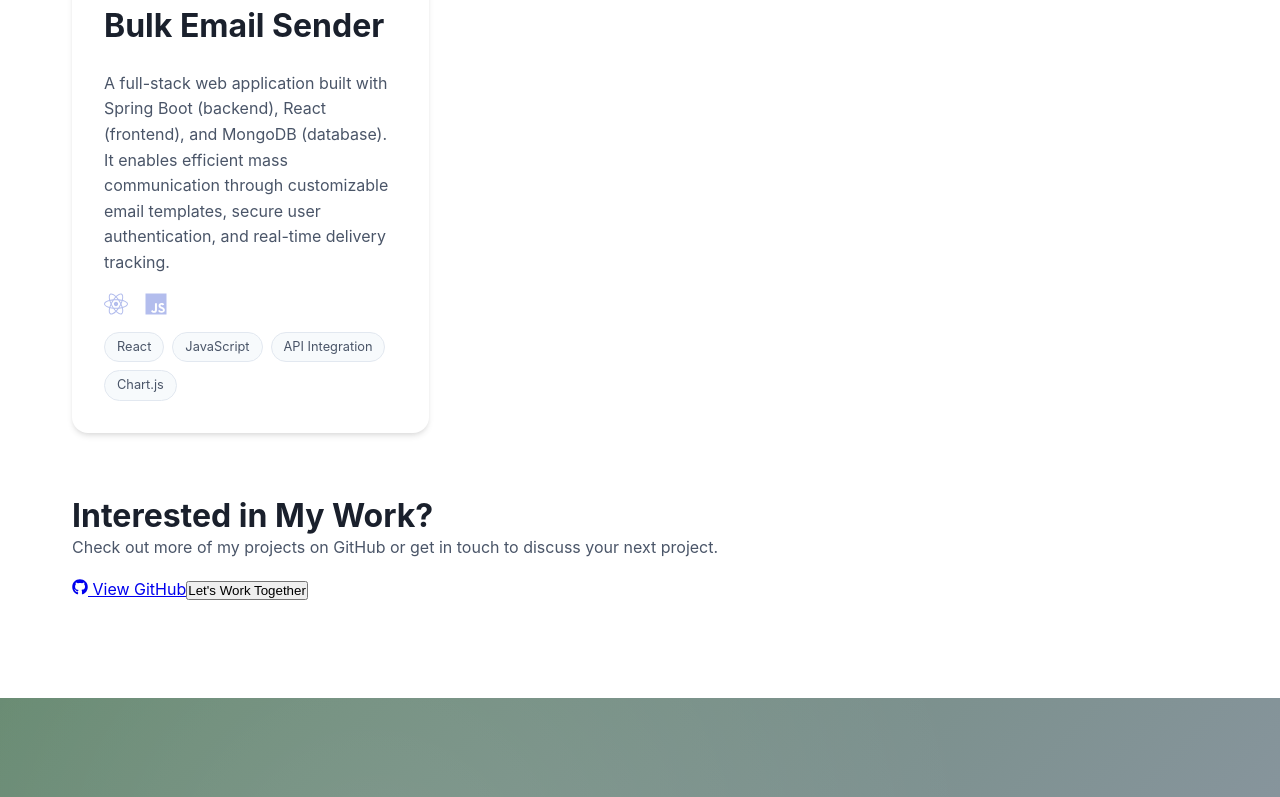
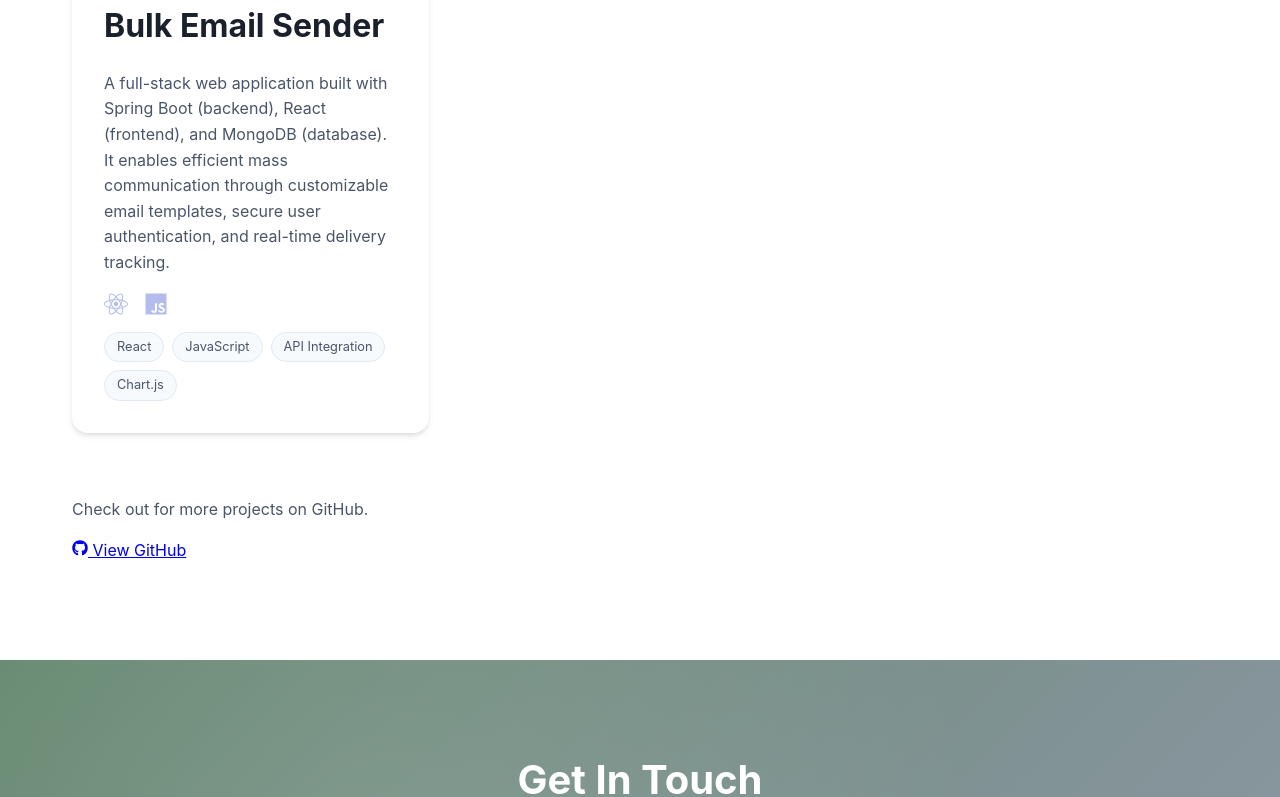
Before and after one commit to EmmanuelAdah/portfolio, a React (Vite) app in the folder my-app/: page / in a window 1280 px wide. Shown: the part 5053-5850 px from the top of the page. Built offline with nearby package versions, Linux system fonts and the light colour scheme; no server answers.

Commit message:
projects interface

```diff
--- a/my-app/src/Components/Projects.jsx
+++ b/my-app/src/Components/Projects.jsx
@@ -2,7 +2,10 @@ import React, { useState } from 'react'
 import { motion } from 'framer-motion'
 import { FaExternalLinkAlt, FaGithub, FaReact, FaNodeJs, FaPython, FaJs, FaJava, FaDatabase } from 'react-icons/fa'
 import { SiMongodb, SiExpress, SiDjango, SiTailwindcss } from 'react-icons/si'
-import { AiFillSkype } from "react-icons/ai";
+import { AiFillSkype, AiOutlineSkype } from "react-icons/ai";
+import Portfolio from '../assets/Images/portfolio.png'
+import BulkEmails from '../assets/Images/bulk_emails.png'
+import ExpenseTracker from '../assets/Images/expense_tracker.png'
 
 function Projects() {
   const [activeFilter, setActiveFilter] = useState('all')
@@ -14,7 +17,7 @@ function Projects() {
       description: 'Full-stack library manager that enhances learning with audio, video, and text books. Built with React frontend, ' +
           'spring-boot backend, and MongoDB database. Features include user authentication & authorization, payment integration for' +
           ' book access, and earning of commissions for added values by users.',
-      image: '/api/placeholder/400/250', // Replace with actual image
+      image: ExpenseTracker, // Replace with actual image
       liveUrl: 'https://your-ecommerce-project.vercel.app', // Replace with actual Vercel URL
       githubUrl: 'https://github.com/yourusername/ecommerce-project', // Replace with actual GitHub URL
       technologies: ['React', 'Node.js', 'MongoDB'],
@@ -27,7 +30,7 @@ function Projects() {
       description: 'A full-stack expense tracker built with React (frontend), Spring Boot (backend), and PostgreSQL. ' +
           'It enables users to record, categorize, and visualize their spending through intuitive dashboards and RESTful APIs. ' +
           'Features include secure authentication, real-time budget insights, and responsive design for seamless cross-device access.',
-      image: '/api/placeholder/400/250', // Replace with actual image
+      image: ExpenseTracker, // Replace with actual image
       liveUrl: 'https://your-taskmanager-project.vercel.app', // Replace with actual Vercel URL
       githubUrl: 'https://github.com/EmmanuelAdah/expense_tracker__backend', // Replace with actual GitHub URL
       technologies: ['Java(Spring Boot)', 'React', 'PostgreSQL'],
@@ -40,7 +43,7 @@ function Projects() {
       description: 'Built with React, TailwindCSS, and Framer Motion. This web application delivers a responsive,' +
           ' visually engaging user experience. It combines modern UI design with smooth animations and scalable ' +
           'architecture to ensure performance and interactivity across devices.',
-      image: '/api/placeholder/400/250', // Replace with actual image
+      image: `${Portfolio}`, // Replace with actual image
       liveUrl: 'https://your-portfolio-project.vercel.app', // Replace with actual Vercel URL
       githubUrl: 'https://github.com/EmmanuelAdah/portfolio', // Replace with actual GitHub URL
       technologies: ['React', 'JavaScript', 'CSS3', 'Framer Motion'],
@@ -52,8 +55,8 @@ function Projects() {
       title: 'Bulk Email Sender',
       description: 'A full-stack web application built with Spring Boot (backend), React (frontend), and MongoDB (database). It enables efficient ' +
           'mass communication through customizable email templates, secure user authentication, and real-time delivery tracking.',
-      image: '/api/placeholder/400/250', // Replace with actual image
-      liveUrl: 'https://your-weather-app.vercel.app', // Replace with actual Vercel URL
+      image: `${BulkEmails}`,
+      liveUrl: 'https://your-weather-app.vercel.app',
       githubUrl: 'https://github.com/EmmanuelAdah/email_sender_backend',
       technologies: ['React', 'JavaScript', 'API Integration', 'Chart.js'],
       category: 'frontend',
@@ -170,8 +173,7 @@ function Projects() {
           transition={{ duration: 0.8, delay: 0.5 }}
           viewport={{ once: true }}
         >
-          <h3>Interested in My Work?</h3>
-          <p>Check out more of my projects on GitHub or get in touch to discuss your next project.</p>
+          <p>Check out for more projects on GitHub.</p>
           <div className="cta-buttons">
             <motion.a
               href="https://github.com/EmmanuelAdah"
@@ -183,19 +185,7 @@ function Projects() {
             >
               <FaGithub /> View GitHub
             </motion.a>
-            <motion.button
-              className="cta-button primary"
-              whileHover={{ scale: 1.05 }}
-              whileTap={{ scale: 0.95 }}
-              onClick={() => {
-                const phoneNumber = '+2348068853611'
-                const message = 'Hello! I saw your projects and would like to discuss working together.'
-                const whatsappUrl = `https://wa.me/${phoneNumber}?text=${encodeURIComponent(message)}`
-                window.open(whatsappUrl, '_blank')
-              }}
-            >
-              Let's Work Together
-            </motion.button>
+
           </div>
         </motion.div>
       </div>
```
